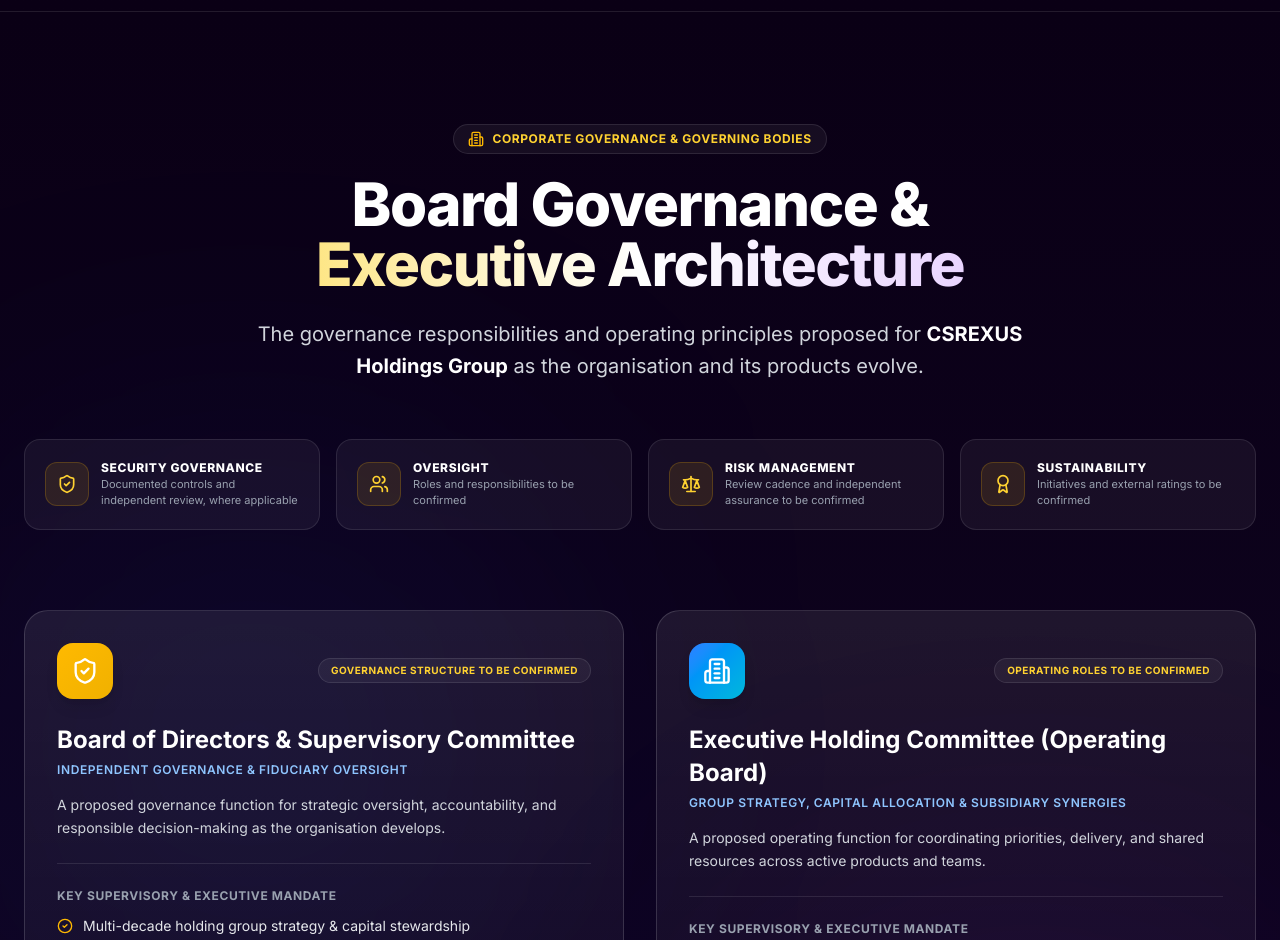
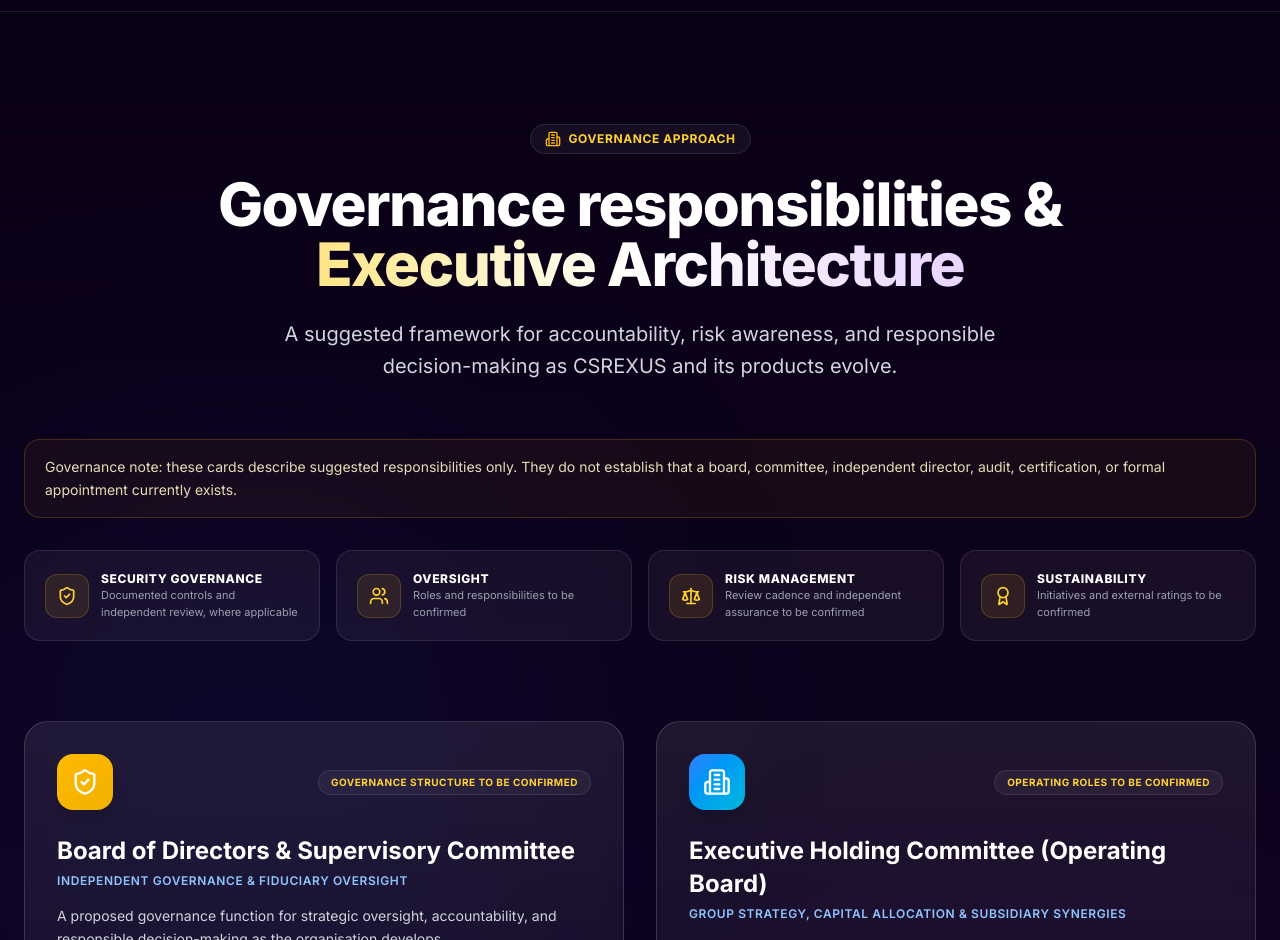
Before and after one commit to CSrajput-ux/CSrexus, a React (Vite) app: page / in a window 1280 px wide. Shown: the part 11060-12000 px from the top of the page. Built offline with nearby package versions, Linux system fonts and the light colour scheme.

Commit message:
content: clarify proposed capabilities and portfolio disclosures

```diff
--- a/src/app/components/Leadership.tsx
+++ b/src/app/components/Leadership.tsx
@@ -25,7 +25,7 @@ const governingBodies = [
     gradient: 'from-blue-500 to-cyan-500',
     borderHover: 'hover:border-blue-500/50',
     keyResponsibilities: [
-      'Shared CSREXUS ID & Cognitive AI infrastructure execution',
+      'Coordinate shared technology priorities where appropriate',
       'Enterprise sales coordination across subsidiary product lines',
       'Resource allocation between EdTech, ERP, and AI divisions',
     ],
@@ -53,9 +53,9 @@ const governingBodies = [
     gradient: 'from-emerald-500 to-teal-500',
     borderHover: 'hover:border-emerald-500/50',
     keyResponsibilities: [
-      'ISO 27001 information security & biometric examination auditing',
-      'Regulatory compliance across FERPA, GDPR, and DPDP frameworks',
-      'Carbon-neutral server footprint & AA+ sustainability verification',
+      'Document security controls and review them periodically',
+      'Assess privacy obligations relevant to each product and market',
+      'Track sustainability commitments using appropriate evidence',
     ],
   },
 ];
@@ -86,21 +86,25 @@ export function Leadership() {
           <div className="inline-flex items-center gap-2 px-3.5 py-1.5 rounded-full bg-white/5 border border-white/10 mb-5">
             <Building2 className="w-4 h-4 text-amber-400" />
             <span className="text-amber-300 text-xs font-bold uppercase tracking-wider">
-              Corporate Governance &amp; Governing Bodies
+              Governance approach
             </span>
           </div>
 
           <h2 className="text-4xl md:text-5xl lg:text-6xl font-extrabold mb-6 tracking-tight text-white">
-            Board Governance &amp; <br className="hidden sm:block" />
+            Governance responsibilities &amp; <br className="hidden sm:block" />
             <span className="bg-gradient-to-r from-amber-200 via-white to-purple-200 bg-clip-text text-transparent">
               Executive Architecture
             </span>
           </h2>
 
           <p className="text-lg md:text-xl text-gray-300 max-w-3xl mx-auto font-normal leading-relaxed">
-            The governance responsibilities and operating principles proposed for <strong className="text-white">CSREXUS Holdings Group</strong> as the organisation and its products evolve.
+            A suggested framework for accountability, risk awareness, and responsible decision-making as CSREXUS and its products evolve.
           </p>
         </motion.div>
+
+        <p className="mb-8 rounded-2xl border border-amber-400/20 bg-amber-400/5 px-5 py-4 text-sm leading-relaxed text-amber-100/90">
+          Governance note: these cards describe suggested responsibilities only. They do not establish that a board, committee, independent director, audit, certification, or formal appointment currently exists.
+        </p>
 
         {/* Corporate Governance Credentials Bar */}
         <div className="grid grid-cols-1 sm:grid-cols-2 lg:grid-cols-4 gap-4 mb-20">
```
